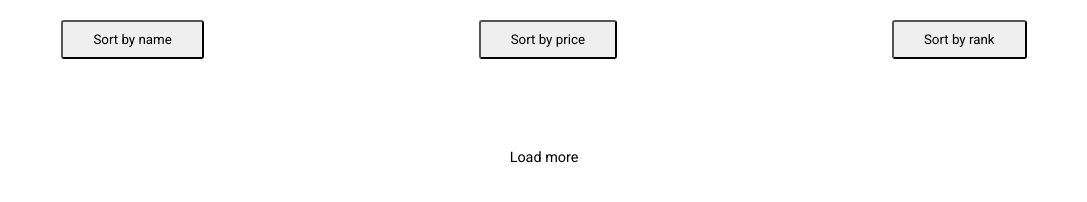
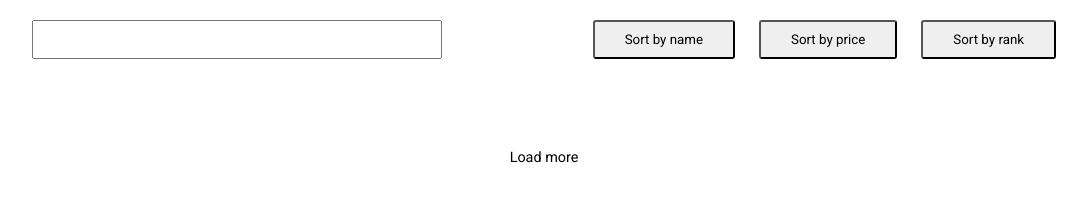
Before and after one commit to ximbong/cryptocurrency-visualization, a plain HTML site: page index.html in a window 1280 px wide. Shown: the whole page, without its empty margins (96-1183 px from the left). Drawn offline with Linux system fonts and the light colour scheme; no server answers.

Commit message:
Add input and some CSS

```diff
--- a/index.css
+++ b/index.css
@@ -59,14 +59,15 @@ a {
 }
 
 .buttons {
-  margin: 20px;
+  margin: 20px 10%;
   display: flex;
-  justify-content: space-around;
+  justify-content: space-between;
 }
 
 .buttons button {
   padding: 10px 30px;
   border-radius: 3px;
+  margin-left: 20px;
 }
 
 .load-more {
@@ -80,3 +81,14 @@ a {
   text-decoration: underline;
   cursor: pointer;
 }
+
+.input {
+  position: relative;
+  display: flex;
+  flex-direction: column;
+  width: 40%;
+}
+
+.input>* {
+  flex: 1;
+}
--- a/index.html
+++ b/index.html
@@ -12,9 +12,14 @@
 
 <body>
   <div class="buttons">
-    <button class="sort" id="name"> Sort by name</button>
-    <button class="sort" id="price"> Sort by price</button>
-    <button class="sort" id="rank"> Sort by rank</button>
+    <div class="input">
+      <input type="text">
+    </div>
+    <div>
+      <button class="sort" id="name"> Sort by name</button>
+      <button class="sort" id="price"> Sort by price</button>
+      <button class="sort" id="rank"> Sort by rank</button>
+    </div>
   </div>
   <div class="container">
 
```
